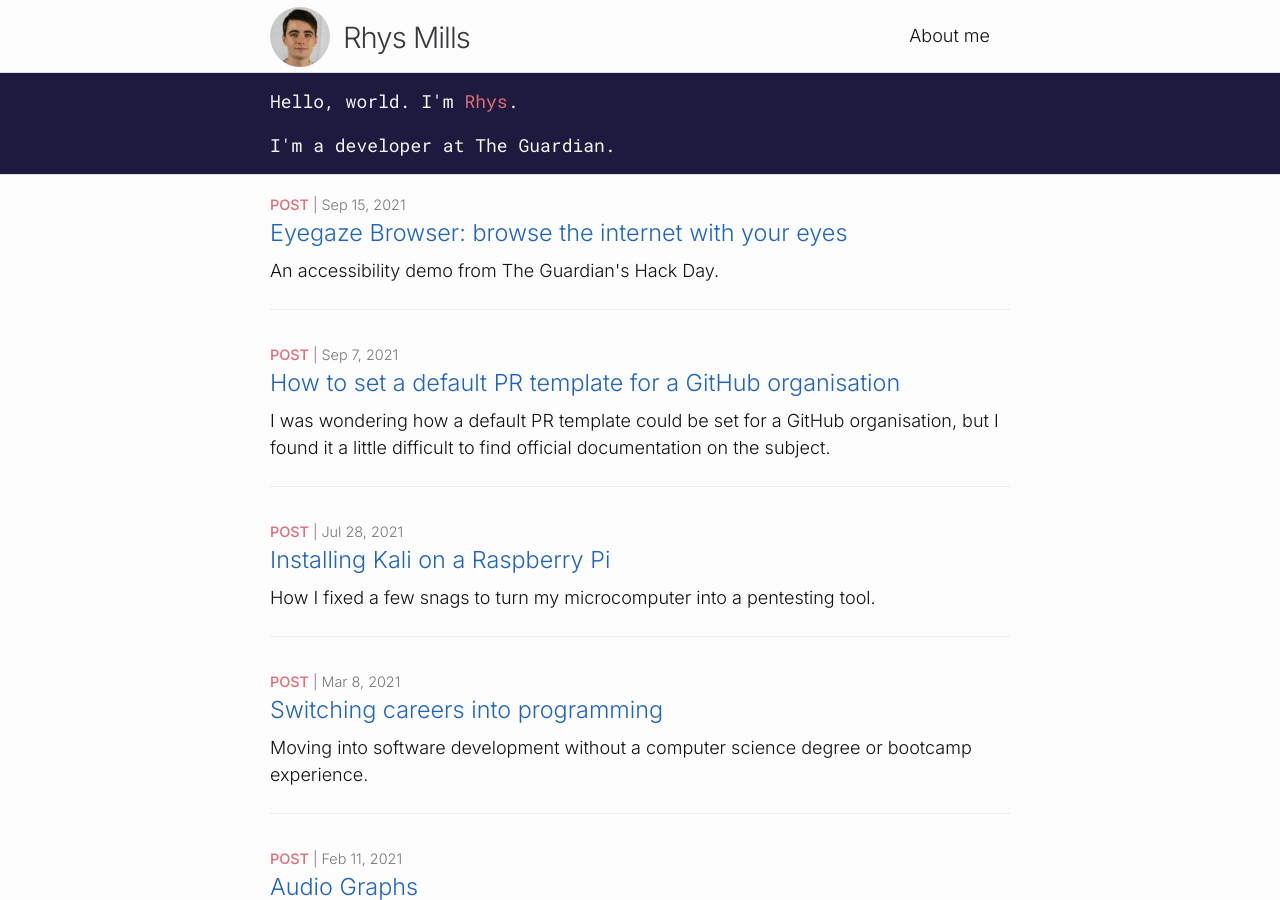
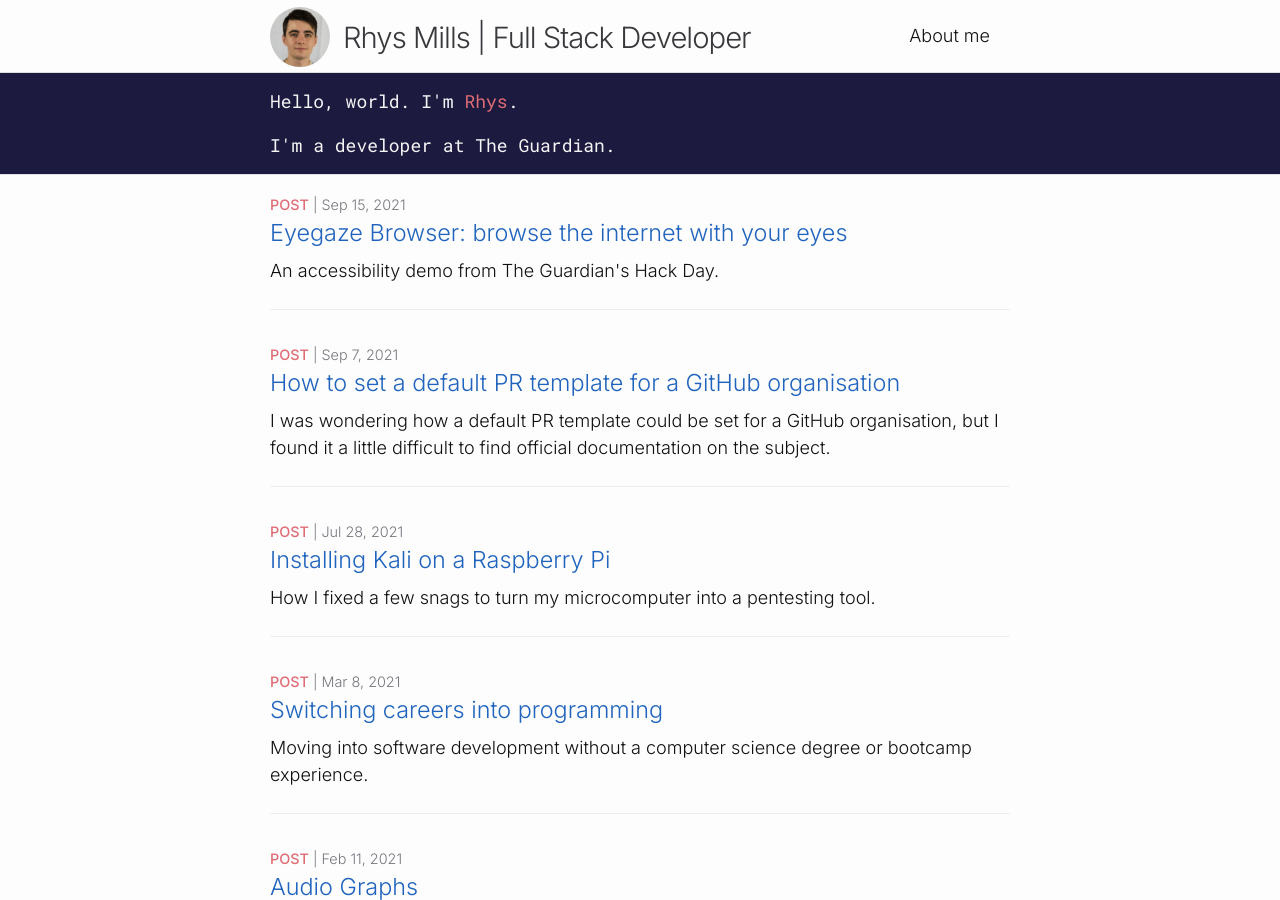
Before and after one commit to rhystmills/rhystmills.github.io, a Jekyll site: the page built from docs/index.md, in a window 1280 px wide and 900 px high. Built offline with Jekyll 4.4.1, drawn with Linux system fonts in a browser that asks for light colours.

Commit message:
Update meta data

```diff
--- a/docs/_config.yml
+++ b/docs/_config.yml
@@ -13,7 +13,7 @@
 # you will see them accessed via {{ site.title }}, {{ site.email }}, and so on.
 # You can create any custom variable you would like, and they will be accessible
 # in the templates via {{ site.myvariable }}.
-title: Rhys Mills
+title: Rhys Mills | Full Stack Developer
 email: rhystmills@gmail.com
 description: >- # this means to ignore newlines until "baseurl:"
 baseurl: "" # the subpath of your site, e.g. /blog
--- a/docs/_includes/head.html
+++ b/docs/_includes/head.html
@@ -3,7 +3,7 @@
   <meta http-equiv="X-UA-Compatible" content="IE=edge">
   <meta name="viewport" content="width=device-width, initial-scale=1">
   {% if page.url == "/" %}
-    <meta name="description" content="The blog of a software developer using technology to solve interesting problems.">
+    <meta name="description" content="A developer at The Guardian. I write about solving interesting problems with code.">
   {% endif %}
   {%- seo -%}
   <link rel="shortcut icon" type="image/png" href="/favicon.png">
```
